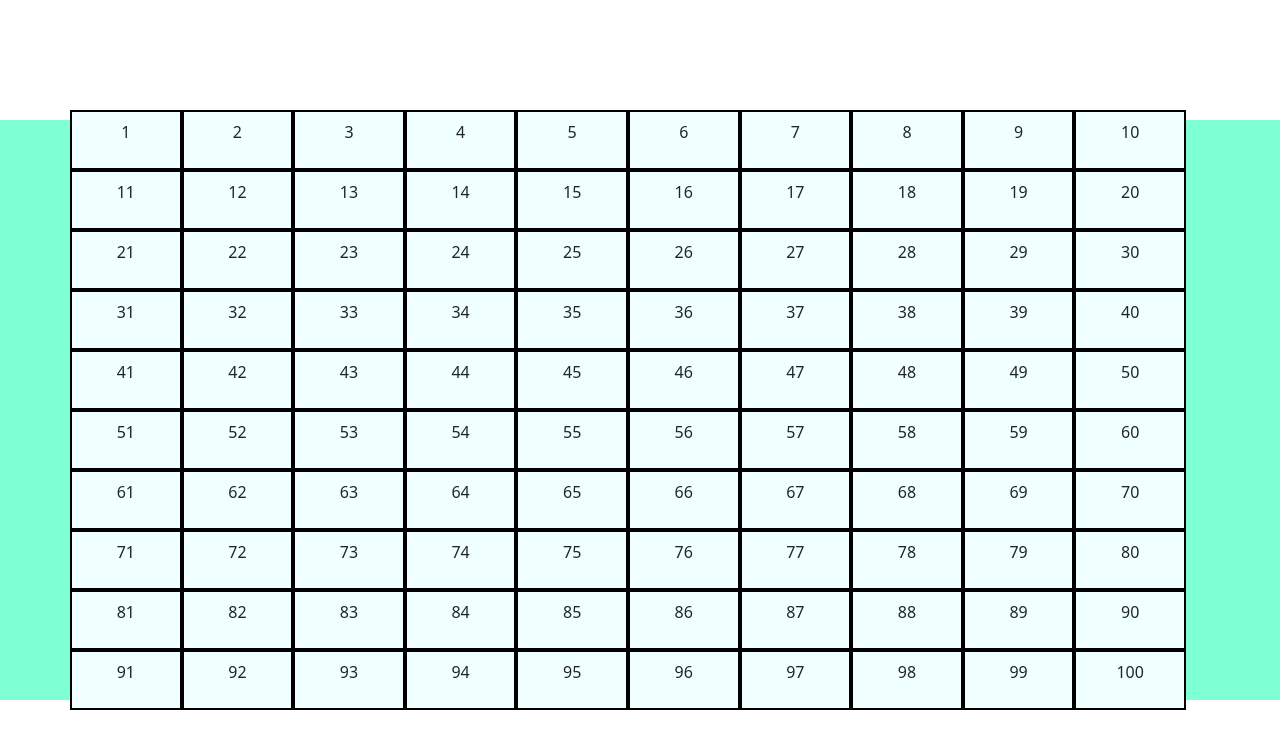
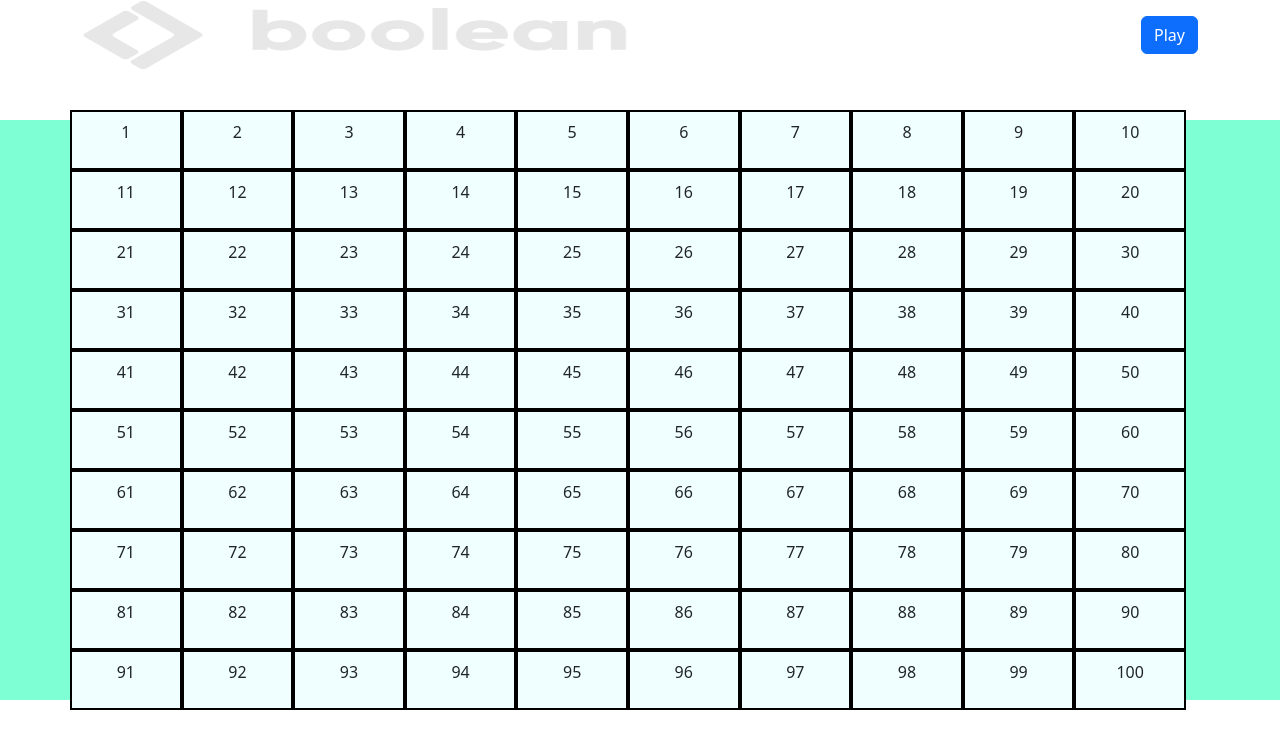
Before and after one commit to CastellucciLuca/js-campominato-grid, a plain HTML site: page index.html in a window 1280 px wide. Drawn offline with nearby package versions, Linux system fonts and the light colour scheme.

Commit message:
variabile-play

```diff
--- a/css/style.css
+++ b/css/style.css
@@ -20,6 +20,9 @@ div div.box{
 .custom-align-center{
     align-items: center;
 }
+#boolean-logo{
+    height: 70px;
+}
 #campoMinato{
     height: 600px;
     width: 600px;
--- a/index.html
+++ b/index.html
@@ -13,9 +13,12 @@
 <body>
     <header>
         <div class="container">
-            <div class="row">
-                <div class="col">
-
+            <div class="row d-flex custom-align-center">
+                <div class="col-6">
+                    <img id="boolean-logo" class="w-100" src="img/boolean-logo.png" alt="boolean-logo">
+                </div>
+                <div class="col-6 text-end">
+                    <div id="play" class="btn btn-primary">Play</div>
                 </div>
             </div>
         </div>
--- a/js/script.js
+++ b/js/script.js
@@ -16,6 +16,8 @@ function getElementDiv (contentText) {
     campoMinato.append(createdElement);
     return createdElement;
 }
+//Variabile con id #play
+let play = document.getElementById('play')
 // CICLO FOR PER CREARE 100 BOX
 for ( let i = 1 ; i < 101 ; i++) {
     getElementDiv(i);
```
